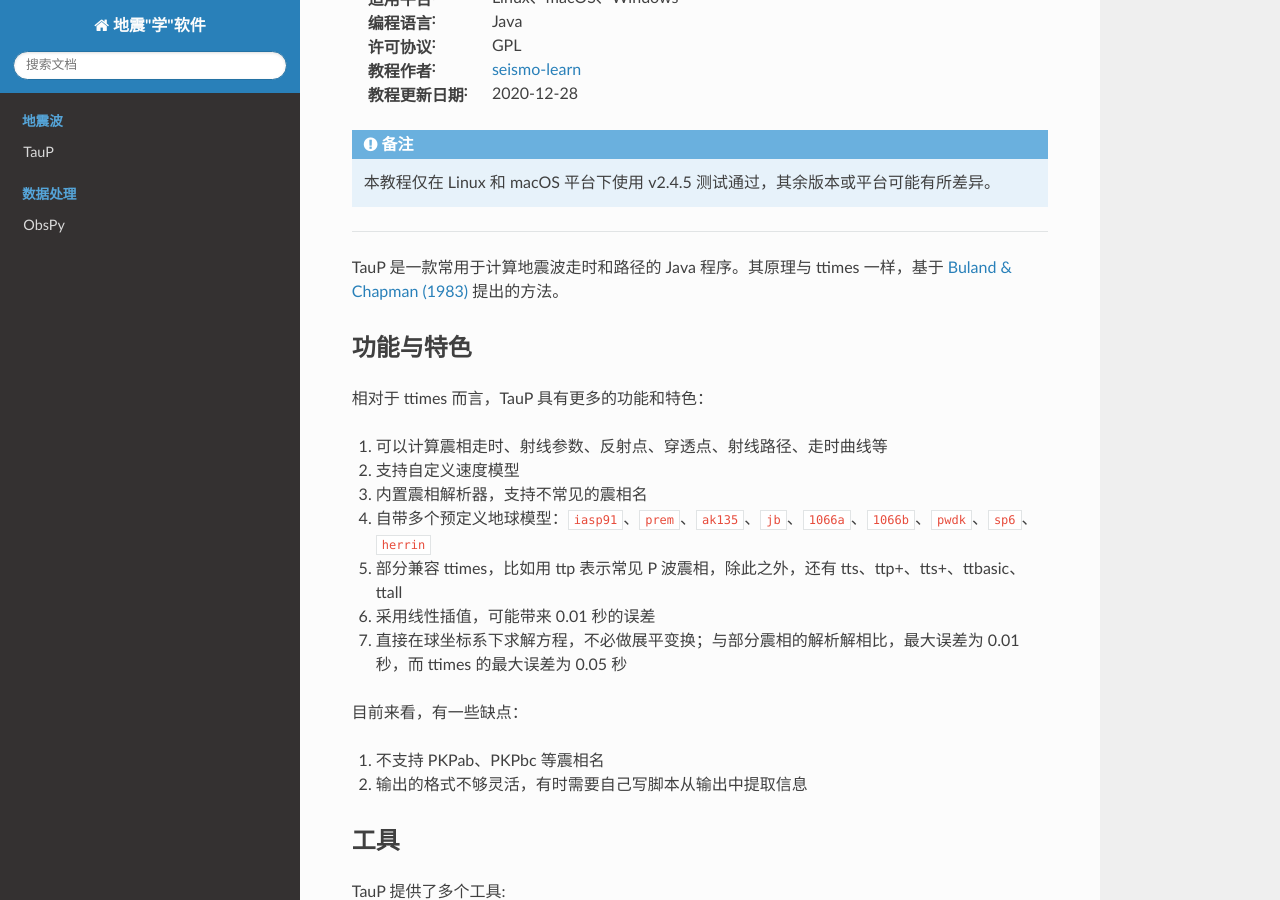
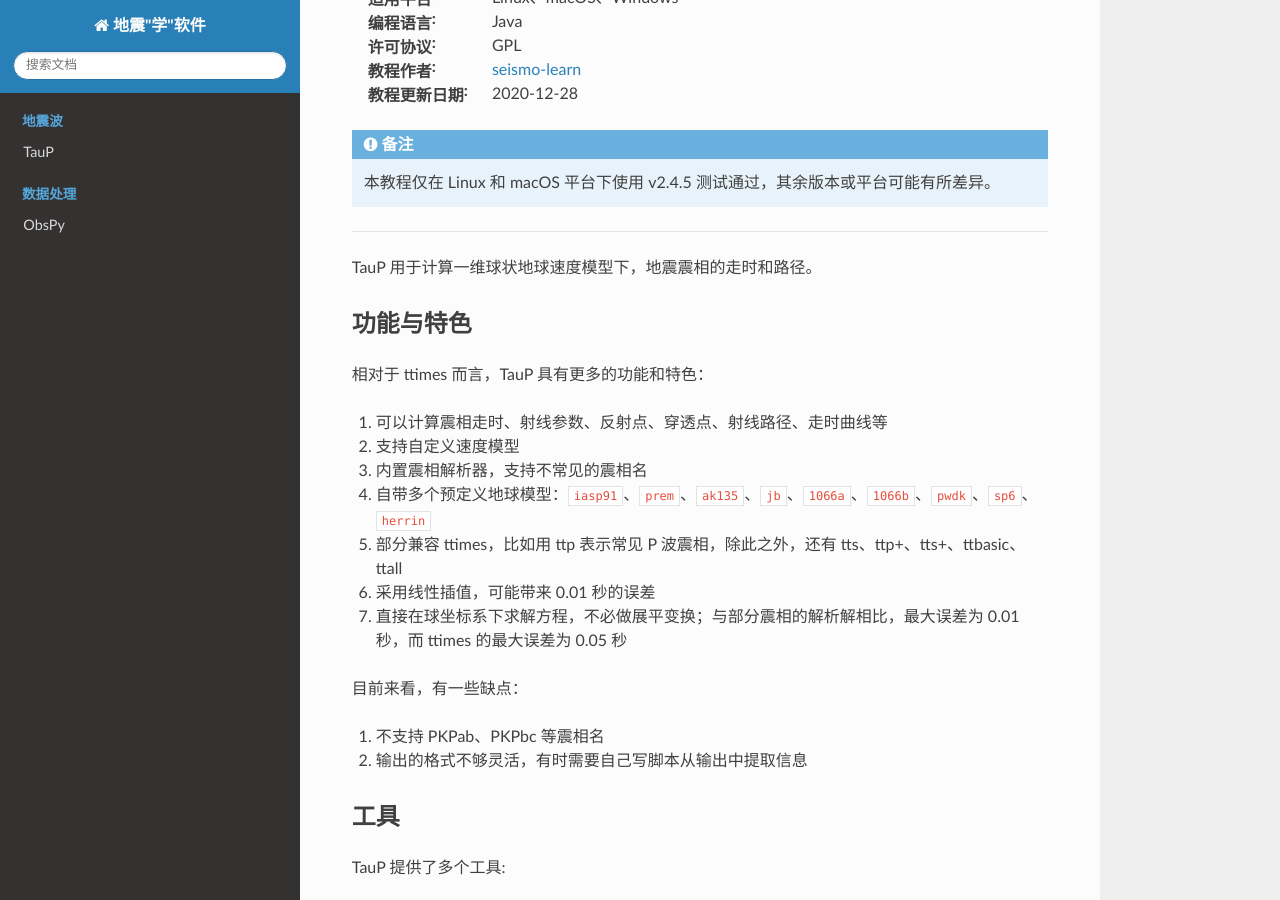
Before and after one commit to seismo-learn/software, a Sphinx documentation site: the page built from source/taup/intro.rst, in a window 1280 px wide and 900 px high, scrolled down 302 px. Built offline with Sphinx 7.4.7 and the Read the Docs theme 2.0.0, drawn with Linux system fonts in a browser that asks for light colours; pages that are not in the unit, such as notebooks, are missing from menus.

```diff
--- a/source/taup/intro.rst
+++ b/source/taup/intro.rst
@@ -19,7 +19,7 @@
 
 --------------------------------------------------------------------------
 
-TauP 是一款常用于计算地震波走时和路径的 Java 程序。其原理与 ttimes 一样，基于 `Buland & Chapman (1983) <https://pubs.geoscienceworld.org/ssa/bssa/article-abstract/73/5/1271/118430/The-computation-of-seismic-travel-times?redirectedFrom=fulltext>`_ 提出的方法。
+TauP 用于计算一维球状地球速度模型下，地震震相的走时和路径。
 
 功能与特色
 ----------
```
